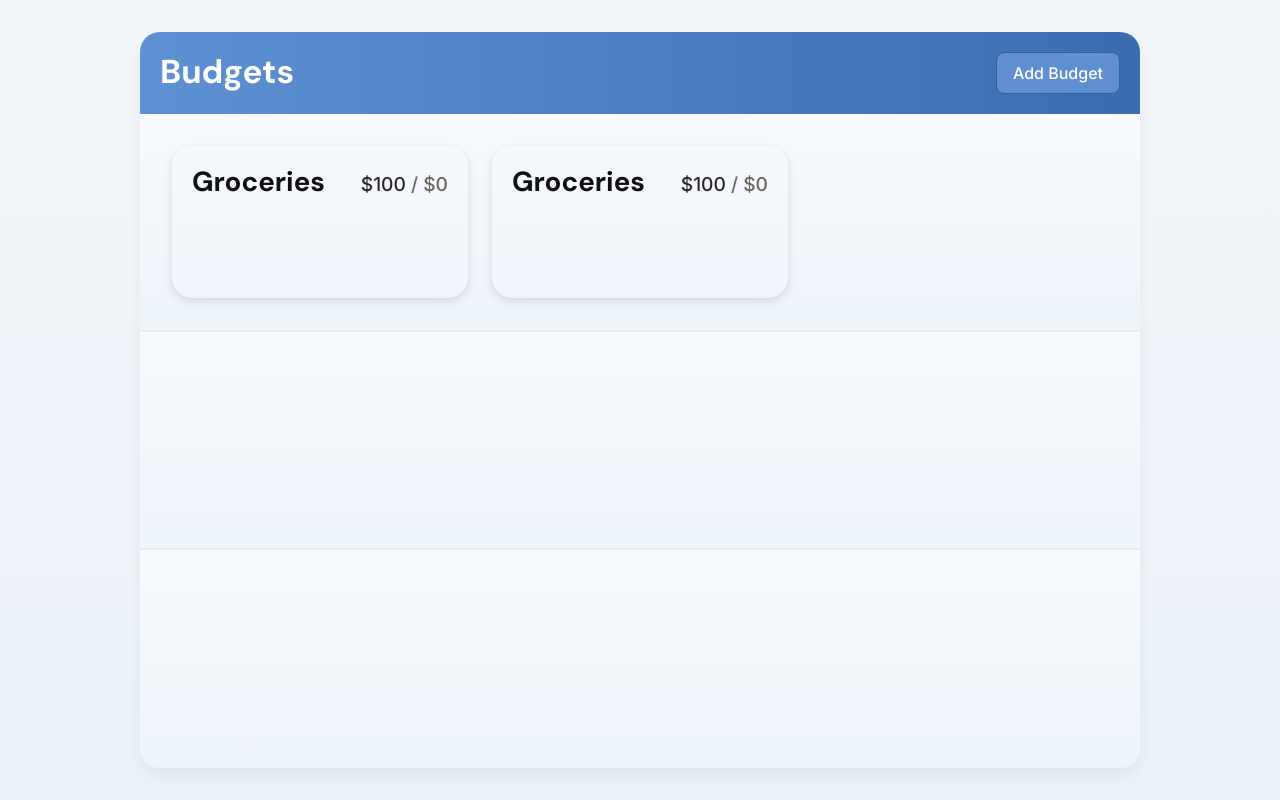
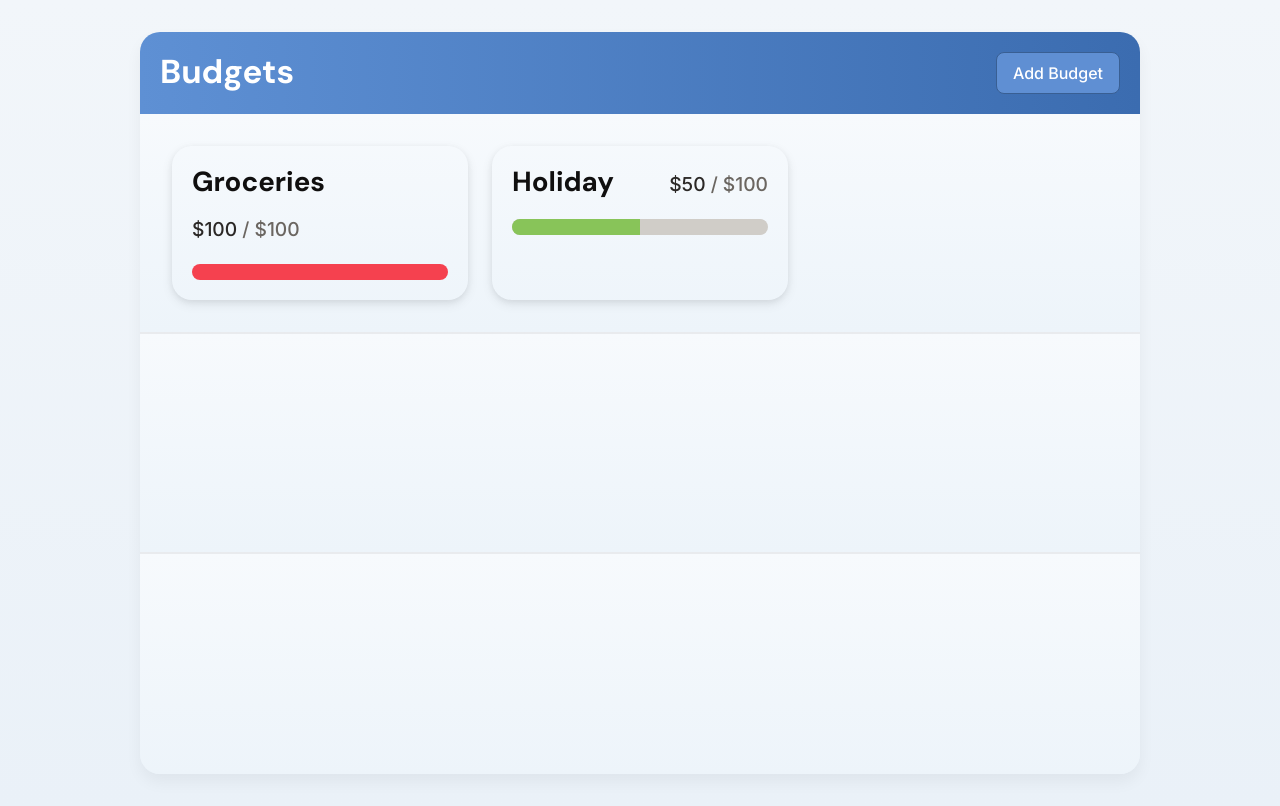
Before and after one commit to daniel-howorth/budget-app, a React (Vite) app: page / in a window 1280 px wide. Built offline with nearby package versions, Linux system fonts and the light colour scheme.

Commit message:
Added progress bar

```diff
--- a/package.json
+++ b/package.json
@@ -12,6 +12,7 @@
   "dependencies": {
     "@headlessui/react": "^2.2.4",
     "clsx": "^2.1.1",
+    "radix-ui": "^1.4.2",
     "react": "^19.1.0",
     "react-dom": "^19.1.0",
     "react-feather": "^2.0.10"
--- a/src/components/Cards/BudgetCard/BudgetCard.jsx
+++ b/src/components/Cards/BudgetCard/BudgetCard.jsx
@@ -1,11 +1,13 @@
 import React from "react";
 import Card from "../Card";
 import CardHeader from "../CardHeader";
+import ProgressBar from "../../ProgressBar";
 
 function BudgetCard({ title, expenditure, limit }) {
   return (
     <Card>
       <CardHeader title={title} expenditure={expenditure} limit={limit} />
+      <ProgressBar value={expenditure} max={limit} />
     </Card>
   );
 }
--- a/src/components/Layout/Layout.jsx
+++ b/src/components/Layout/Layout.jsx
@@ -2,7 +2,6 @@ import React from "react";
 import styles from "./Layout.module.css";
 import Header from "../Header";
 import { ModalContext } from "../../providers/ModalProvider";
-// import Card from "../Cards/Card";
 import BudgetCard from "../Cards/BudgetCard";
 
 function Layout() {
@@ -12,9 +11,10 @@ function Layout() {
     <div className={styles.layout}>
       {isModalOpen && modal}
       <Header />
+      {/* BudgetsSection ? */}
       <section>
-        <BudgetCard title="Groceries" expenditure={100} limit={0} />
-        <BudgetCard title="Groceries" expenditure={100} limit={0} />
+        <BudgetCard title="Groceries" expenditure={100} limit={100} />
+        <BudgetCard title="Holiday" expenditure={50} limit={100} />
       </section>
       <section></section>
       <section></section>
--- /dev/null
+++ b/src/components/ProgressBar/ProgressBar.jsx
@@ -0,0 +1,41 @@
+import React from "react";
+import { Progress } from "radix-ui";
+import styles from "./ProgressBar.module.css";
+import clsx from "clsx";
+
+function ProgressBar({ value = 0, max = 100, className, delegated }) {
+  const progress = (value / max) * 100;
+
+  // Apply color with class or inline styles
+  let indicatorColor;
+
+  if (progress >= 100) {
+    indicatorColor = "critical";
+  } else if (progress >= 70) {
+    indicatorColor = "warning";
+  } else {
+    indicatorColor = "safe";
+  }
+
+  const rootClassName = clsx(styles["progress-root"], className);
+  const indicatorClassName = clsx(
+    styles["progress-indicator"],
+    styles[indicatorColor]
+  );
+
+  return (
+    <Progress.Root
+      className={rootClassName}
+      {...delegated}
+      value={value}
+      max={max}
+    >
+      <Progress.Indicator
+        className={indicatorClassName}
+        style={{ width: `${progress}%` }}
+      />
+    </Progress.Root>
+  );
+}
+
+export default ProgressBar;
--- /dev/null
+++ b/src/components/ProgressBar/ProgressBar.module.css
@@ -0,0 +1,25 @@
+.progress-root {
+  width: 100%;
+  height: 16px;
+  border-radius: 100vmax;
+  overflow: hidden;
+  background-color: var(--color-gray-300);
+}
+
+.progress-indicator {
+  background-color: var(--color-primary-dark);
+  width: 50%;
+  height: 100%;
+}
+
+.progress-indicator.safe {
+  background-color: var(--color-success);
+}
+
+.progress-indicator.warning {
+  background-color: var(--color-warning);
+}
+
+.progress-indicator.critical {
+  background-color: var(--color-error);
+}
--- /dev/null
+++ b/src/components/ProgressBar/index.js
@@ -0,0 +1,2 @@
+export * from './ProgressBar';
+export { default } from './ProgressBar';
```
Also changed, not shown: 1 other file (tests, documents, lock files or other folders).
